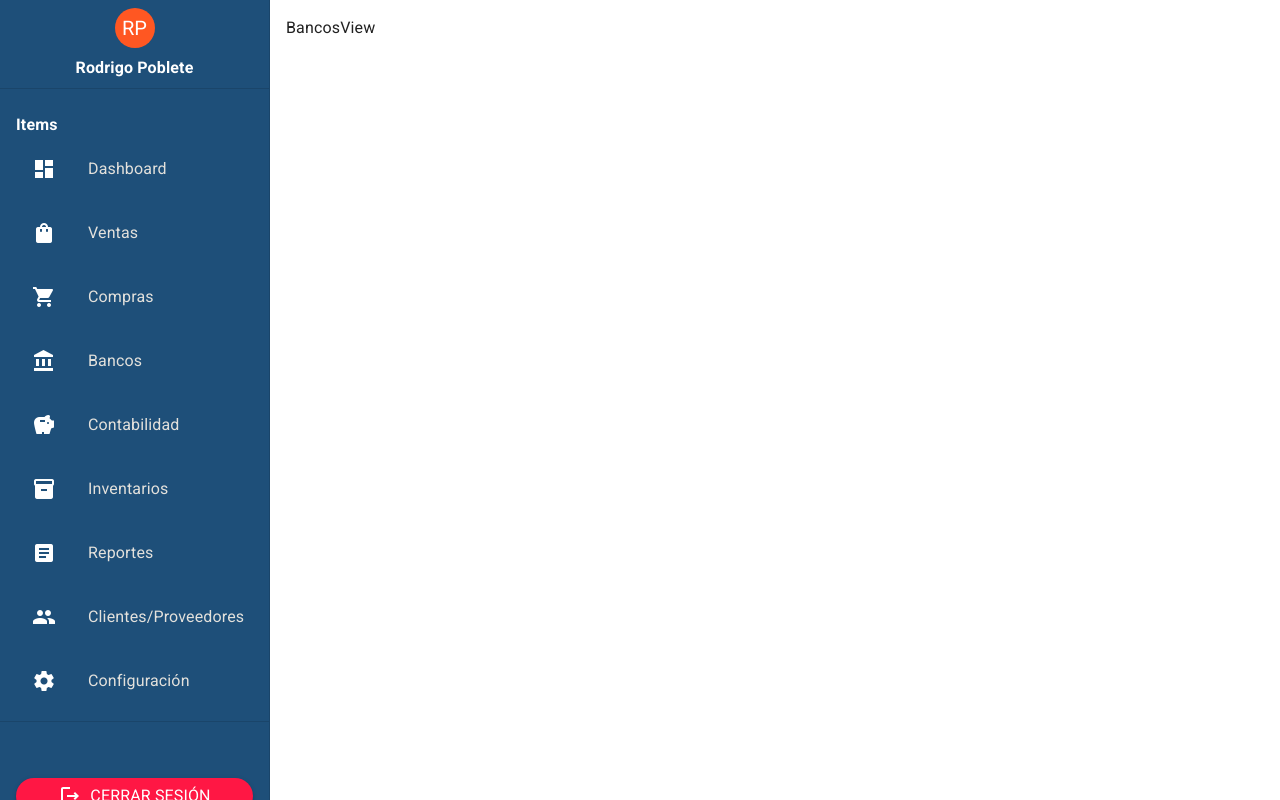
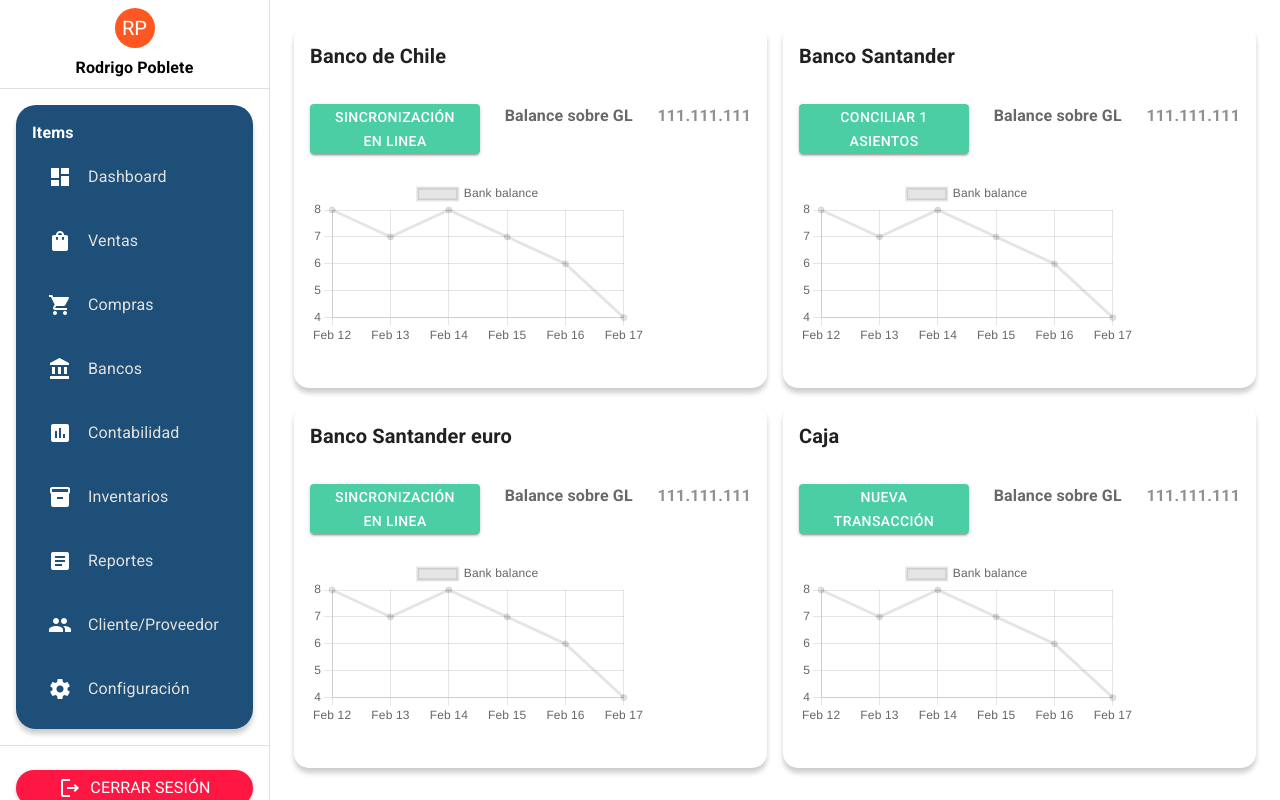
Before and after one commit to rodrigoDev0n/Botfico-App, a React (Vite) app: page /bancos in a window 1280 px wide. Built offline with nearby package versions, Linux system fonts and the light colour scheme.

Commit message:
modificando dashboard | añadiendo bancos

```diff
--- /dev/null
+++ b/src/dashboard/charts/components/BankLineChart.jsx
@@ -0,0 +1,32 @@
+import { Line } from "react-chartjs-2"
+import {
+    Chart as ChartJS,
+    LineElement,
+    CategoryScale,
+    LinearScale,
+    PointElement,
+} from 'chart.js'
+
+ChartJS.register (
+    LineElement,
+    CategoryScale,
+    LinearScale,
+    PointElement
+)
+
+export const BankLineChart = () => {
+
+  const data = {
+    labels: ['Feb 12', 'Feb 13', 'Feb 14', 'Feb 15', 'Feb 16', 'Feb 17'],
+    datasets: [{
+        label: 'Bank balance',
+        data: [8,7,8,7,6,4,5,8],
+    }]
+  }
+
+  const options = {}
+
+  return (
+    <Line data={data} options={options}></Line>
+  )
+}
--- /dev/null
+++ b/src/dashboard/components/BanksBalanceInfo.jsx
@@ -0,0 +1,53 @@
+import { Button, Grid, Typography } from "@mui/material"
+import { BankLineChart } from "../charts/components/BankLineChart"
+import { LineChart } from "../charts/components/LineChart"
+
+export const BanksBalanceInfo = ({name, button}) => {
+    return (
+        <Grid
+            item
+            className="box-shadow"
+            sx={{
+                borderRadius: '15px',
+                width: '100%',
+                height: '100%',
+            }}
+        >
+            <Typography variant="h6" sx={{
+                fontWeight: 'bold',
+                p: 2,
+            }}>
+                {name}
+            </Typography>
+            <Grid item sx={{
+                p: 2,
+                display: 'flex',
+                width: '100%',
+                height: '50px',
+                justifyContent: 'space-between',
+            }}>
+                <Button variant="contained" sx={{
+                    p: 2,
+                    width: '170px',
+                    height: '50px',
+                    backgroundColor: '#4BCEA4'
+                }}>
+                    {button}
+                </Button>
+                <Typography variant="p" sx={{fontWeight: 'bold', color: 'textcolor.main'}}>Balance sobre GL</Typography>
+                <Typography variant="p" sx={{fontWeight: 'bold', color: 'textcolor.secondary'}}>111.111.111</Typography>
+            </Grid>
+            <Grid
+                item
+                sx={{
+                    mt: 3,
+                    p: 2,
+                    width: '100%',
+                    height: '200px'
+                }}
+            >
+                <BankLineChart />
+            </Grid>
+        </Grid>
+    )
+}
--- a/src/dashboard/components/DashboArdButtons.jsx
+++ b/src/dashboard/components/DashboArdButtons.jsx
@@ -2,7 +2,6 @@
 import {
   ListItem,
   ListItemButton,
-  ListItemIcon,
   ListItemText,
   Typography
 } from "@mui/material"
@@ -18,24 +17,28 @@ export const DashboArdButtons = () => {
 
   return (
     <>
-      <ListItem disablePadding sx={{ pl: 2, mt: 2 }}>
+      <ListItem disablePadding sx={{ pl: 2, mt: 1 }}>
         <Typography variant="p" sx={{ color: '#ffff', fontWeight: 'bolder' }}>
           Items
         </Typography>
       </ListItem>
-
       {
         buttonIconTextData.map(({ icon, name, route, id, active }) => (
           <Link to={route} className="custom-link" key={id}>
             <ListItem>
               <ListItemButton onClick={() => onActiveButton(id)} sx={{
                 backgroundColor: active ? 'primary.secondary' : '',
-                borderRadius: 10
+                boxShadow: active ? '0px 3px 2px rgba(0, 0, 0, 0.2)': '',
+                borderRadius: 10,
+                ":hover": {
+                  backgroundColor: 'primary.secondary',
+                }
               }}>
-                <ListItemIcon>
-                  <Icon sx={{ color: '#ffff' }}>{icon}</Icon>
-                </ListItemIcon>
-                <ListItemText primary={name} sx={{ color: 'dashboardtextcolors.main' }} />
+                <Icon sx={{ color: '#ffff' }}>{icon}</Icon>
+                <ListItemText primary={name} sx={{
+                  color: 'dashboardtextcolors.main',
+                  ml: 2,
+                }} />
               </ListItemButton>
             </ListItem>
           </Link>
--- a/src/dashboard/components/SirdeBar.jsx
+++ b/src/dashboard/components/SirdeBar.jsx
@@ -45,7 +45,7 @@ export const SirdeBar = ({ drawerWidth = 240 }) => {
           '& .MuiDrawer-paper': {
             boxSizing: 'border-box',
             width: drawerWidth,
-            backgroundColor: 'primary.main'
+            backgroundColor: '#fff'/* 'primary.main' */
           },
         }}
       >
@@ -59,17 +59,33 @@ export const SirdeBar = ({ drawerWidth = 240 }) => {
             <Avatar sx={{ bgcolor: deepOrange[500], mt: 3 }}>
               RP
             </Avatar>
-            <Typography sx={{ color: '#ffff', fontWeight: 'bold', mt: 1 }}>
+            <Typography sx={{ color: '#000', fontWeight: 'bold', mt: 1 }}>
               Rodrigo Poblete
             </Typography>
           </Grid>
         </Toolbar>
         <Divider sx={{ mt: 3 }} />
-        <List>
-          <DashboArdButtons />
-        </List>
+        <Grid
+          item
+          sx={{
+            p: 2
+          }}
+        >
+          <Grid
+            item
+            className="box-shadow"
+            sx={{
+              backgroundColor: 'primary.main',
+              borderRadius: '20px'
+            }}
+          >
+            <List>
+              <DashboArdButtons />
+            </List>
+          </Grid>
+        </Grid>
         <Divider />
-        <Grid container alignItems="center" justifyContent="center" sx={{ mt: 5, p: 2 }}>
+        <Grid container alignItems="center" justifyContent="center" sx={{ mt: 1, p: 2 }}>
           <Grid item xs={12}>
             <Button
               onClick={logOut}
--- a/src/dashboard/helpers/DashboardButtonData.js
+++ b/src/dashboard/helpers/DashboardButtonData.js
@@ -32,7 +32,7 @@ export const buttonIconTextData = [
   {
     id: 4,
     name: 'Contabilidad',
-    icon: 'savings',
+    icon: 'assessment',
     route: '/contabilidad',
     active: false,
   },
@@ -52,7 +52,7 @@ export const buttonIconTextData = [
   },
   {
     id: 7,
-    name: 'Clientes/Proveedores',
+    name: 'Cliente/Proveedor',
     icon: 'people',
     route: '/proveedores',
     active: false,
--- a/src/dashboard/views/BancosView.jsx
+++ b/src/dashboard/views/BancosView.jsx
@@ -1,6 +1,98 @@
+import { Grid } from "@mui/material"
+import { Box } from "@mui/system"
+import { BanksBalanceInfo } from "../components/BanksBalanceInfo"
 
 export const BancosView = () => {
+
+  const bankDataExample = [
+    {
+      name: 'Banco de Chile',
+      button: 'Sincronización en linea'
+    },
+    {
+      name: 'Banco Santander',
+      button: 'Conciliar 1 asientos'
+    },
+    {
+      name: 'Banco Santander euro',
+      button: 'Sincronización en linea',
+    },
+    {
+      name: 'Caja',
+      button: 'Nueva transacción'
+    }
+  ]
+
   return (
-    <div>BancosView</div>
+    <Box
+      className="animated_container"
+      sx={{
+        width: '100%',
+        height: '95vh',
+        display: 'flex',
+        flexDirection: 'column',
+      }}
+    >
+      <Box
+        sx={{
+          height: '50%',
+          display: 'flex',
+          justifyContent: 'space-between',
+        }}
+      >
+        <Grid
+          item
+          sx={{
+            p: 1,
+            width: '50%',
+            height: '100%'
+          }}
+        >
+          {/* BankBalanceInfo */}
+          <BanksBalanceInfo name={bankDataExample[0].name} button={bankDataExample[0].button} />
+        </Grid>
+        <Grid
+          item
+          sx={{
+            p: 1,
+            width: '50%',
+            height: '100%'
+          }}
+        >
+          {/* BankBalanceIndfo */}
+          <BanksBalanceInfo name={bankDataExample[1].name} button={bankDataExample[1].button} />
+        </Grid>
+      </Box>
+      <Box
+        sx={{
+          height: '50%',
+          display: 'flex',
+          justifyContent: 'space-between',
+        }}
+      >
+        <Grid
+          item
+          sx={{
+            p: 1,
+            width: '50%',
+            height: '100%'
+          }}
+        >
+          {/* BankBalanceInfo */}
+          <BanksBalanceInfo name={bankDataExample[2].name} button={bankDataExample[2].button} />
+        </Grid>
+        <Grid
+          item
+          sx={{
+            p: 1,
+            width: '50%',
+            height: '100%'
+          }}
+        >
+          {/* BankBalanceInfo */}
+          <BanksBalanceInfo name={bankDataExample[3].name} button={bankDataExample[3].button} />
+        </Grid>
+      </Box>
+    </Box>
   )
 }
--- a/src/index.css
+++ b/src/index.css
@@ -46,6 +46,10 @@
   text-decoration: none;
 }
 
+.custom-button:hover {
+  background-color: #083d68d9;
+}
+
 /* NOTE: Animación de aparición del formulario 🤓 */
 @keyframes appear {
   0% {
--- a/src/theme/botficoAppTheme.js
+++ b/src/theme/botficoAppTheme.js
@@ -5,7 +5,7 @@ export const botficoAppTheme = createTheme({
   palette: {
     primary: {
       main: '#1e4f79',
-      secondary: '#1c4c74',
+      secondary: '#083d68d9',
     },
     secondary: {
       main: '#ffffff',
```
